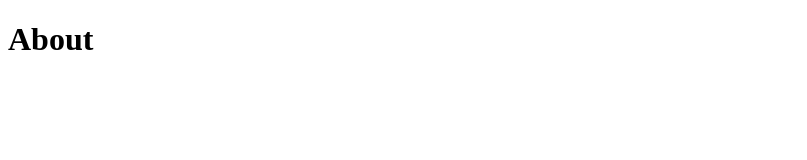
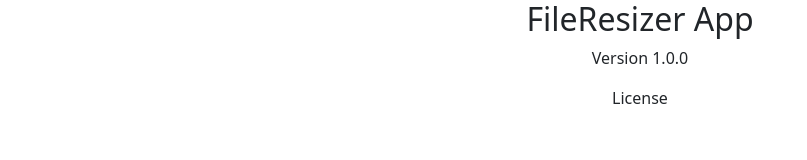
Before and after one commit to ritsth/Photo-Editor-Electron-app, an Electron app: page renderer/about.html in a window 1280 px wide. Shown: the whole page, without its empty margins (0-807 px from the left). Drawn offline with nearby package versions, Linux system fonts and the light colour scheme.

Commit message:
bootrap and some updates

```diff
--- a/package.json
+++ b/package.json
@@ -10,6 +10,7 @@
   "author": "Ritika Shrestha",
   "license": "ISC",
   "dependencies": {
+    "bootstrap": "^5.3.3",
     "electron": "^30.0.6",
     "resize-img": "^2.0.0",
     "toastify-js": "^1.12.0"
--- a/renderer/about.html
+++ b/renderer/about.html
@@ -1,13 +1,29 @@
 <!DOCTYPE html>
 <html lang="en">
-<head>
+  <head>
     <meta charset="UTF-8" />
-    <meta http-equiv="X-UA-Compatible" content="IE=edge"/>
-    <meta http-equiv="Content-Security-Policy" content="script-src 'self' 'unsafe-inline'"/>
     <meta name="viewport" content="width=device-width, initial-scale=1.0" />
-    <title> Photo Editor</title>
-</head>
-<body>
-    <h1> About</h1>
-</body>
+    <meta
+      http-equiv="Content-Security-Policy"
+      content="script-src script-src-elem 'self' 'unsafe-inline' "
+    />
+    <!-- <link rel="stylesheet" href="css/style.css" /> -->
+
+    <title>About ImageShrink</title>
+    <link href="https://cdn.jsdelivr.net/npm/bootstrap@5.3.3/dist/css/bootstrap.min.css" rel="stylesheet" integrity="sha384-QWTKZyjpPEjISv5WaRU9OFeRpok6YctnYmDr5pNlyT2bRjXh0JMhjY6hW+ALEwIH" crossorigin="anonymous">
+  </head>
+  <body class="">
+    <script src="https://cdn.jsdelivr.net/npm/bootstrap@5.3.3/dist/js/bootstrap.bundle.min.js" integrity="sha384-YvpcrYf0tY3lHB60NNkmXc5s9fDVZLESaAA55NDzOxhy9GkcIdslK1eN7N6jIeHz" crossorigin="anonymous"></script>
+    <div class="align-center justify-center text-center">
+      <!-- <img
+        src="./images/logo.svg"
+        alt="ImageResizer"
+        width="32"
+        class="mx-auto mb-5"
+      /> -->
+      <h2 class="text-center">FileResizer App</h2>
+      <p class="mt-2">Version 1.0.0</p>
+      <p class="mt-2">License</p>
+    </div>
+  </body>
 </html>
```
Also changed, not shown: renderer/index.html (+8 -1 lines), 1 other file.
